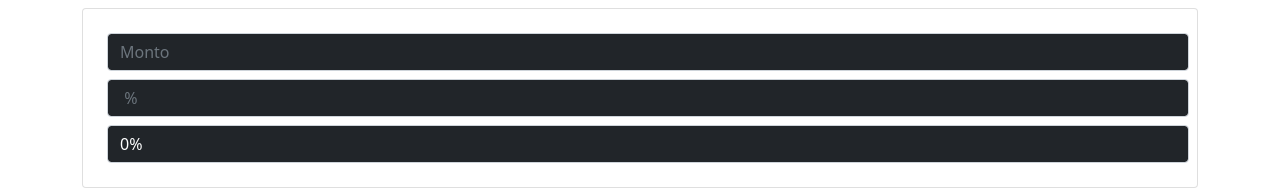
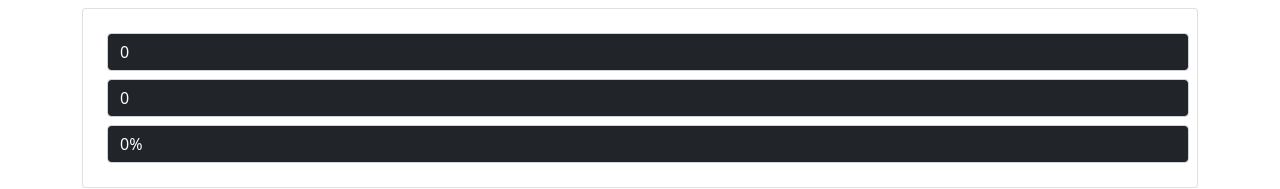
Before and after one commit to marlinp230/c-mj09, a React (Create React App) app: page / in a window 1280 px wide. Shown: the top 189 px of the page. Built offline with nearby package versions, Linux system fonts and the light colour scheme.

Commit message:
make it better

```diff
--- a/src/App.jsx
+++ b/src/App.jsx
@@ -12,8 +12,8 @@ function App() {
           <div className="col-md-12  mt-2">
             <div className="card">
               <div className="card-body">
-                <input type="number" className="form-control m-2 bg-dark text-white" placeholder="Monto" onChange={(e) => setmonto(e.target.value)} />
-                <input type="number" className="form-control m-2 bg-dark text-white" placeholder=" %" onChange={(e) => setporcentaje(e.target.value)} />
+                <input type="number" className="form-control m-2 bg-dark text-white" placeholder="Monto"value={monto} onChange={(e) => setmonto(e.target.value)} />
+                <input type="number" className="form-control m-2 bg-dark text-white" placeholder=" %" value={porcentaje} onChange={(e) => setporcentaje(e.target.value)} />
 
                 <select name="" id="" className="form-control m-2 bg-dark text-white"  onChange={(e) => setporcentaje(e.target.value)}>
                 <option value="0.0" selected>0%</option>
```
